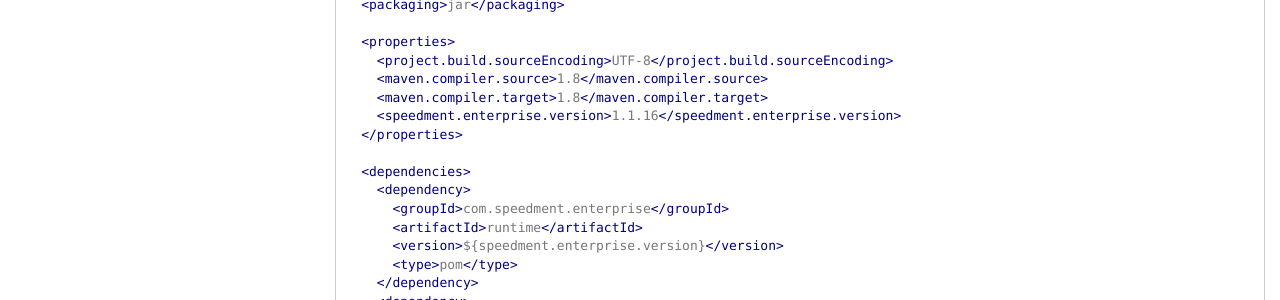
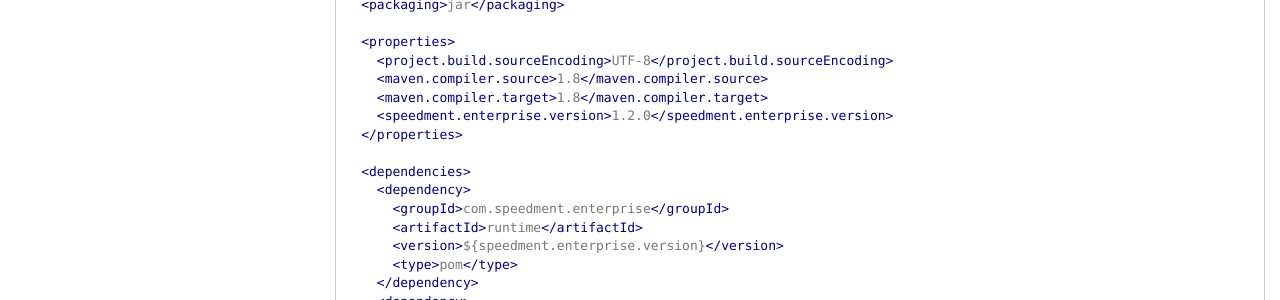
Before and after one commit to speedment/speedment-doc, a Jekyll site: the page built from pages/getting_started.md, in a window 1280 px wide and 900 px high, scrolled down 4165 px. Shown: the part 152-452 px from the top of the window. Built offline with Jekyll 4.4.1, drawn with Linux system fonts in a browser that asks for light colours; nearby versions of some CDN libraries; comment, search, counter and statistics services are not loaded.

Commit message:
Bump version to 1.2.0

```diff
--- a/pages/getting_started.md
+++ b/pages/getting_started.md
@@ -153,7 +153,7 @@
     <project.build.sourceEncoding>UTF-8</project.build.sourceEncoding>
     <maven.compiler.source>1.8</maven.compiler.source>
     <maven.compiler.target>1.8</maven.compiler.target>
-    <speedment.enterprise.version>1.1.16</speedment.enterprise.version>
+    <speedment.enterprise.version>1.2.0</speedment.enterprise.version>
   </properties>
 
   <dependencies>
```
